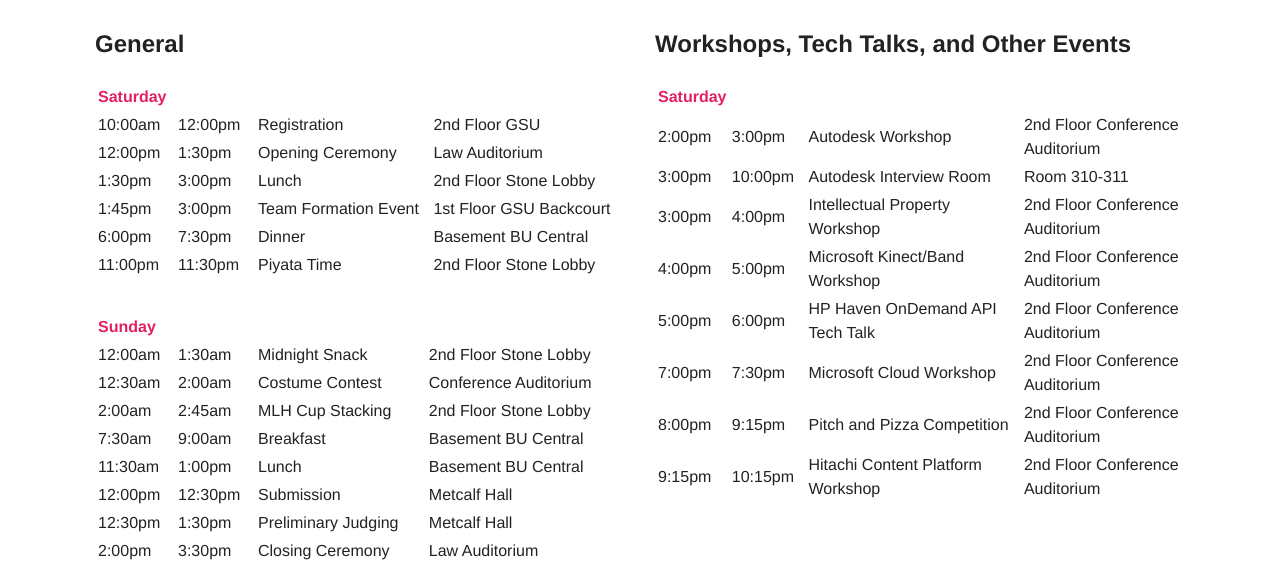
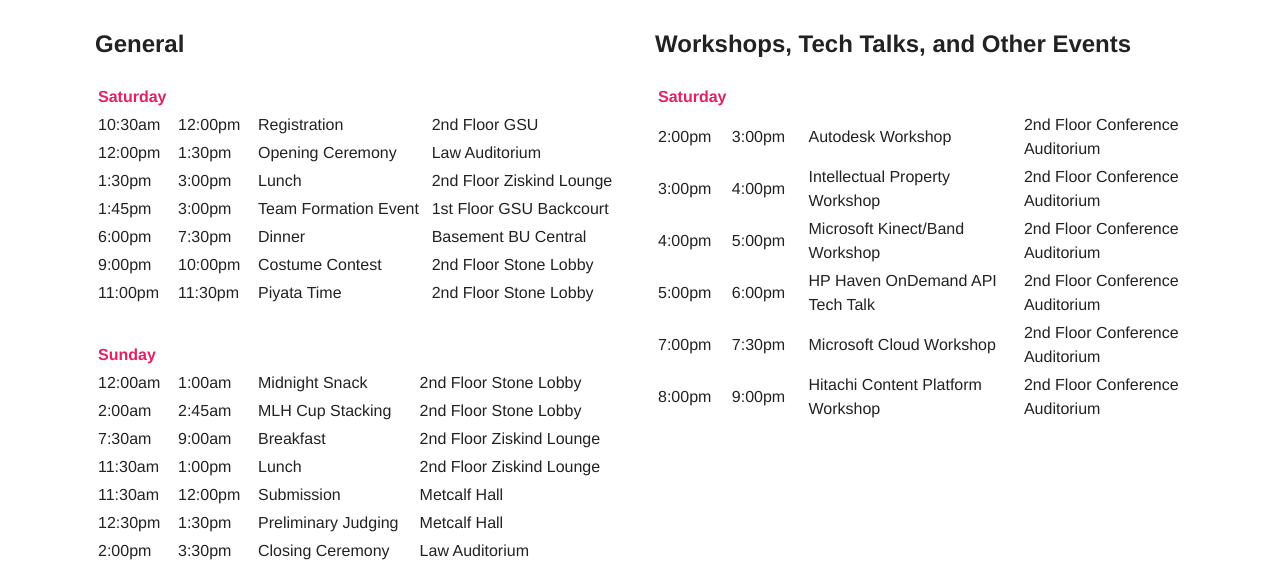
Before and after one commit to boston-hacks/boston-hacks.github.io, a website: page public/schedule.html in a window 1280 px wide. Shown: the part 216-800 px from the top of the page. Drawn offline with Linux system fonts and the light colour scheme.

Commit message:
[HL] Updated text on schedule and travel pages.

```diff
--- a/public/schedule.html
+++ b/public/schedule.html
@@ -55,7 +55,7 @@
               </thead>
               <tbody>
                 <tr>
-                  <td class="start-time">10:00am</td>
+                  <td class="start-time">10:30am</td>
                   <td class="end-time">12:00pm</td>
                   <td>Registration</td>
                   <td>2nd Floor GSU</td>
@@ -70,7 +70,7 @@
                   <td>1:30pm</td>
                   <td>3:00pm</td>
                   <td>Lunch</td>
-                  <td>2nd Floor Stone Lobby</td>
+                  <td>2nd Floor Ziskind Lounge</td>
                 </tr>
                 <tr>
                   <td>1:45pm</td>
@@ -83,6 +83,12 @@
                   <td>7:30pm</td>
                   <td>Dinner</td>
                   <td>Basement BU Central</td>
+                </tr>
+                <tr>
+                  <td>9:00pm</td>
+                  <td>10:00pm</td>
+                  <td>Costume Contest</td>
+                  <td>2nd Floor Stone Lobby</td>
                 </tr>
                 <tr>
                   <td>11:00pm</td>
@@ -101,15 +107,9 @@
               <tbody>
                 <tr>
                   <td class="start-time">12:00am</td>
-                  <td class="end-time">1:30am</td>
+                  <td class="end-time">1:00am</td>
                   <td>Midnight Snack</td>
                   <td>2nd Floor Stone Lobby</td>
-                </tr>
-                <tr>
-                  <td>12:30am</td>
-                  <td>2:00am</td>
-                  <td>Costume Contest</td>
-                  <td>Conference Auditorium</td>
                 </tr>
                 <tr>
                   <td>2:00am</td>
@@ -121,17 +121,17 @@
                   <td>7:30am</td>
                   <td>9:00am</td>
                   <td>Breakfast</td>
-                  <td>Basement BU Central</td>
+                  <td>2nd Floor Ziskind Lounge</td>
                 </tr>
                 <tr>
                   <td>11:30am</td>
                   <td>1:00pm</td>
                   <td>Lunch</td>
-                  <td>Basement BU Central</td>
+                  <td>2nd Floor Ziskind Lounge</td>
                 </tr>
                 <tr>
+                  <td>11:30am</td>
                   <td>12:00pm</td>
-                  <td>12:30pm</td>
                   <td>Submission</td>
                   <td>Metcalf Hall</td>
                 </tr>
@@ -167,12 +167,6 @@
                     </tr>
                     <tr>
                       <td>3:00pm</td>
-                      <td>10:00pm</td>
-                      <td>Autodesk Interview Room</td>
-                      <td>Room 310-311</td>
-                    </tr>
-                    <tr>
-                      <td>3:00pm</td>
                       <td>4:00pm</td>
                       <td>Intellectual Property Workshop</td>
                       <td>2nd Floor Conference Auditorium</td>
@@ -197,13 +191,7 @@
                     </tr>
                     <tr>
                       <td>8:00pm</td>
-                      <td>9:15pm</td>
-                      <td>Pitch and Pizza Competition</td>
-                      <td>2nd Floor Conference Auditorium</td>
-                    </tr>
-                    <tr>
-                      <td>9:15pm</td>
-                      <td>10:15pm</td>
+                      <td>9:00pm</td>
                       <td>Hitachi Content Platform Workshop</td>
                       <td>2nd Floor Conference Auditorium</td>
                     </tr>
@@ -225,7 +213,7 @@
         <div></div>
         <div></div>
         <div></div>
-        <div></div>
+        <div class="boo"></div>
         <div></div>
         <div></div>
         <div></div>
```
Also changed, not shown: public/hardware.html (+5 -2 lines), public/travel.html (+2 -2 lines).
